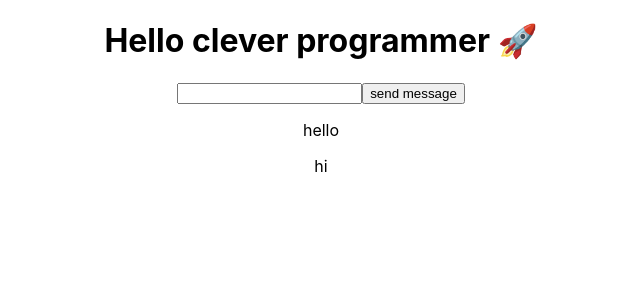
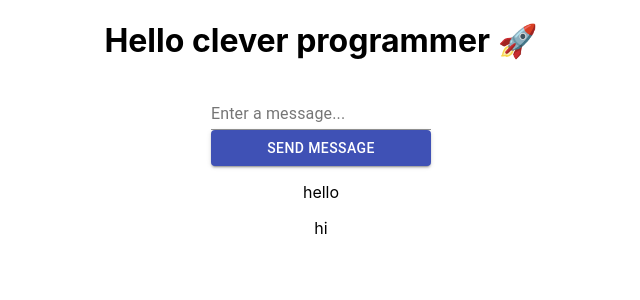
Before and after one commit to barackmaund1/facebook-messenger-clone, a React (Create React App) app: page / in a window 1280 px wide. Shown: the top 300 px of the page, without its empty margins (319-959 px from the left). Built offline with nearby package versions, Linux system fonts and the light colour scheme.

Commit message:
use material-ui/core

```diff
--- a/package.json
+++ b/package.json
@@ -3,6 +3,7 @@
   "version": "0.1.0",
   "private": true,
   "dependencies": {
+    "@material-ui/core": "^4.11.0",
     "@testing-library/jest-dom": "^4.2.4",
     "@testing-library/react": "^9.5.0",
     "@testing-library/user-event": "^7.2.1",
--- a/src/App.js
+++ b/src/App.js
@@ -1,5 +1,6 @@
 import React ,{ useState }from 'react';
 import './App.css';
+import { Button, Input,FormControl,InputLabel } from '@material-ui/core';
 
 function App() {
   const [input,setInput]=useState('');
@@ -17,10 +18,13 @@
     <div className="App">
      <h1>Hello clever programmer 🚀 </h1>
      <form>
-        {/* input field*/}
-        <input value={input} onChange={event => setInput(event.target.value)}/>
+      <FormControl>
+        <InputLabel>Enter a message...</InputLabel>
+        <Input value={input} onChange={event => setInput(event.target.value)} />
+        <Button disabled={!Input} variant='contained' color='primary' type='submit' onClick={sendMessage}>send message</Button>
+        </FormControl>
         {/*button*/}
-        <button type='submit' onClick={sendMessage}>send message</button>
+
      </form>
 
 
```
Also changed, not shown: 1 other file (tests, documents, lock files or other folders).
